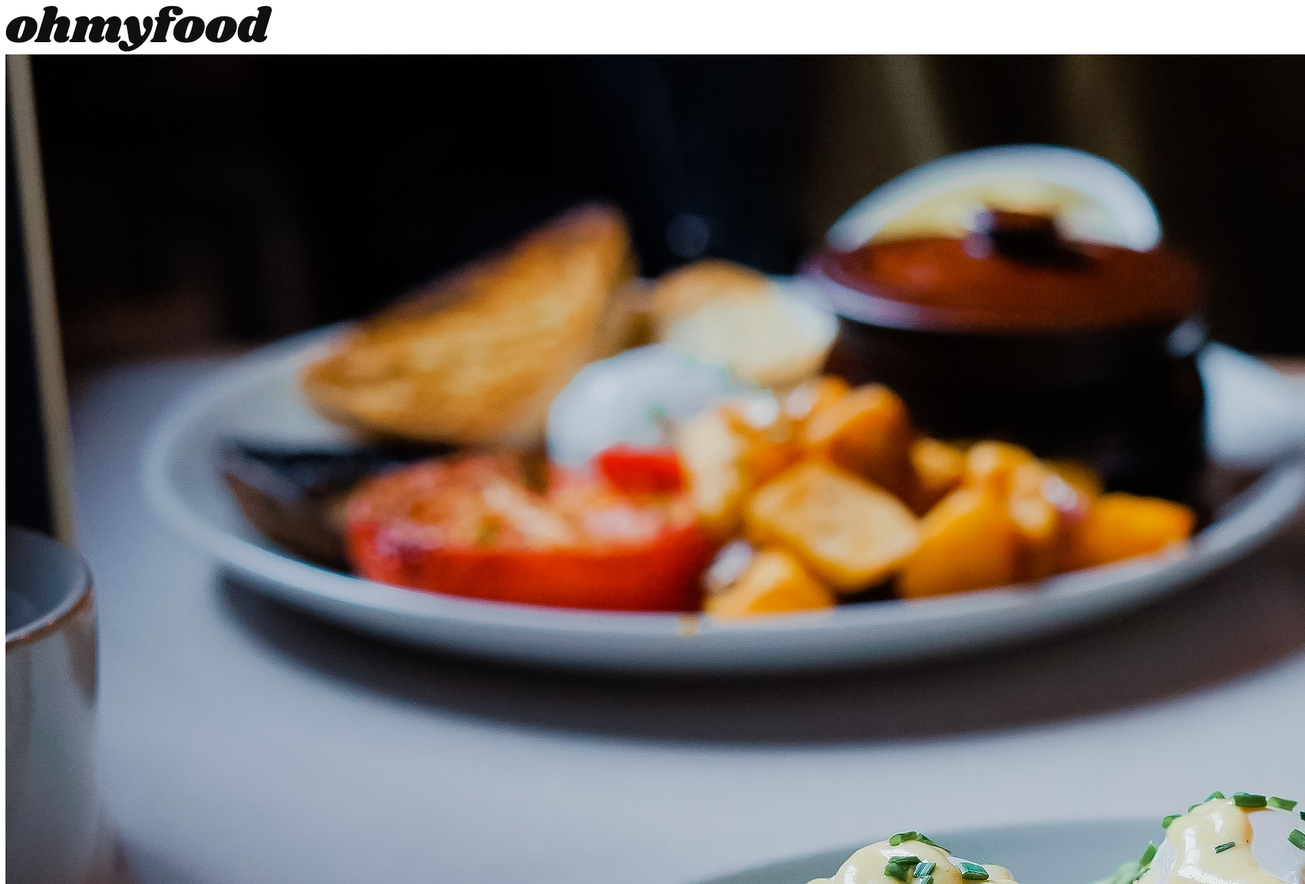
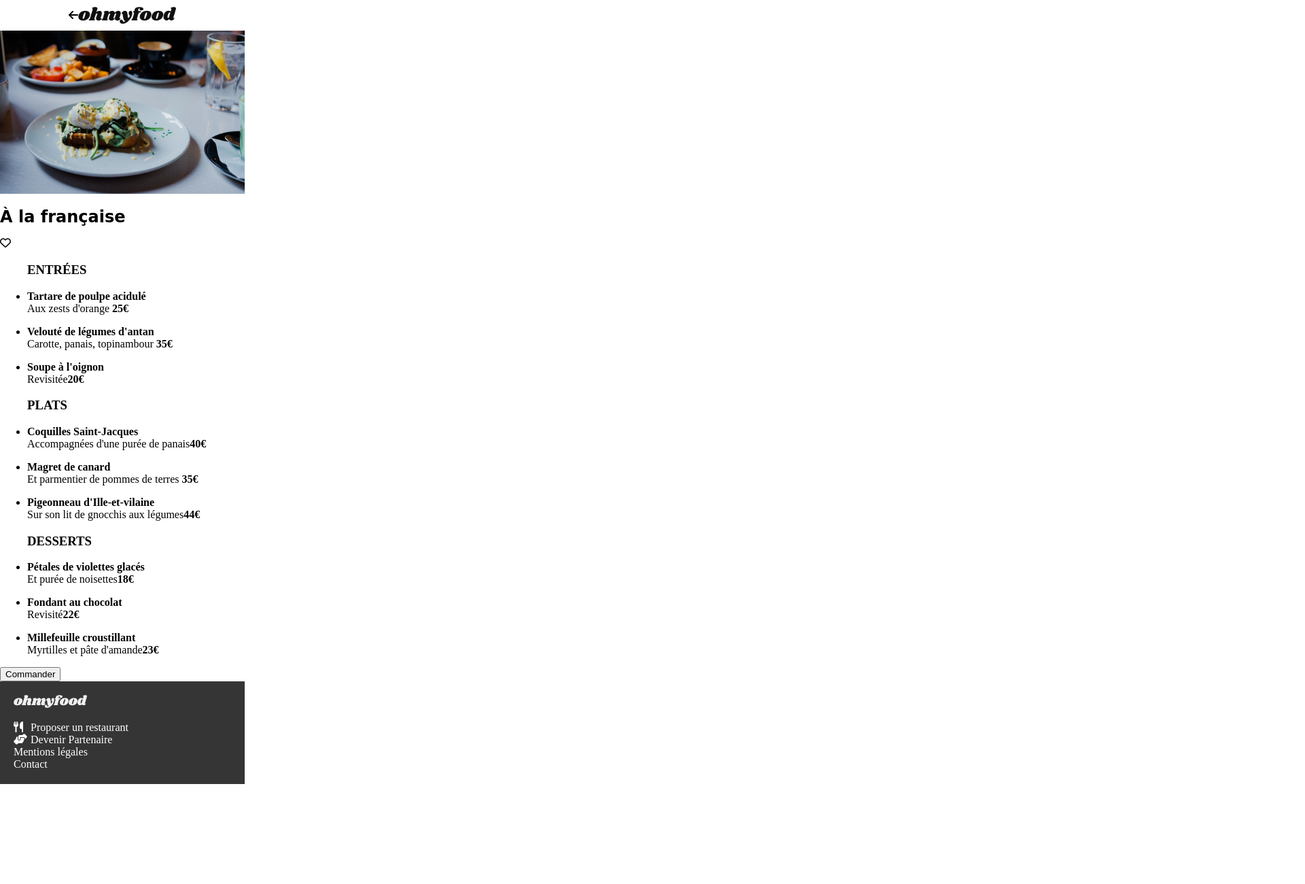
Before and after one commit to Ivory-Kain/JAKOBEKWojtek_01022021, a website: page a_la_française.html in a window 1280 px wide. Shown: the top 1300 px of the page at 68% size, 1920 px wide, since content can reach past the window. After the commit the page ends 1153 px from the top, so only its background shows below. Drawn offline with Linux system fonts and the light colour scheme; a web font is replaced by a local one.

Commit message:
WIP menuPages

```diff
--- a/a_la_française.html
+++ b/a_la_française.html
@@ -20,13 +20,16 @@
   <body>
     <div id="bloc_page">
       <header>
+        <i class="fas fa-arrow-left"></i>
         <img src="images/logo/ohmyfood.png" alt="logo" id="logo" />
-        <img
-          src="images/restaurants/toa-heftiba-DQKerTsQwi0-unsplash.jpg"
-          alt="headImg"
-        />
       </header>
       <main>
+        <div class="restaurantPicture">
+          <img
+            src="images/restaurants/toa-heftiba-DQKerTsQwi0-unsplash.jpg"
+            alt="headImg"
+          />
+        </div>
         <div class="menu">
           <h1>À la française</h1>
           <div class="heart"><i class="far fa-heart"></i></div>
@@ -105,19 +108,19 @@
         </div>
       </main>
       <footer>
-        <img src="images/logo/ohmyfood.png" alt="logo" id="logo" />
+        <img src="images/logo/ohmyfood.png" alt="logo" id="footLogo" />
         <nav>
           <ul>
-            <li>
+            <li class="about">
               <i class="fas fa-utensils"></i
               ><a href="#">Proposer un restaurant</a><br />
             </li>
-            <li>
+            <li class="about">
               <i class="fas fa-hands-helping"></i
               ><a href="#">Devenir Partenaire</a><br />
             </li>
             <li><a href="#">Mentions légales</a><br /></li>
-            <li><a href="#">Contact</a><br /></li>
+            <li><a href="mailto:teklin@hotmail.fr">Contact</a><br /></li>
           </ul>
         </nav>
       </footer>
--- a/sass/style.scss
+++ b/sass/style.scss
@@ -203,7 +203,7 @@ main {
         left: 0;
         color: black;
         font-size: 25px;
-        transition-duration: 1.5s;
+        transition-duration: 1s;
 
     }
 
@@ -216,7 +216,7 @@ main {
         -webkit-background-clip: text;
         -webkit-text-fill-color: transparent;
         opacity: 0;
-        transition-duration: 1.5s;
+        transition-duration: 1s;
 
 
     }
--- a/sass/style_2.scss
+++ b/sass/style_2.scss
@@ -1,6 +1,73 @@
-body{
-    width: 100%;
+#bloc_page {
+	width: 360px;
 }
-h1{
-    font-family: 'Shrikhand', cursive;
+body {
+	width: 100%;
+	margin: 0;
 }
+h1 {
+	font-family: 'Shrikhand', cursive;
+	font-size: x-large;
+}
+header {
+	display: flex;
+	flex-direction: row;
+	align-items: center;
+	justify-content: center;
+}
+#logo {
+	width: 40%;
+	margin-top: 10px;
+	margin-bottom: 10px;
+}
+img {
+	width: 100%;
+}
+main {
+	height: auto;
+}
+
+footer {
+    background-color: #353535;
+
+    img {
+        width: 30%;
+        height: auto;
+        filter: invert(1);
+        -webkit-filter: invert(1);
+        -moz-filter: invert(1);
+        -o-filter: invert(1);
+        -ms-filter: invert(1);
+        margin: 20px 0 0 20px;
+    }
+
+    ul {
+        color: white;
+        text-decoration: white;
+        list-style: none;
+        margin-bottom: 0;
+        padding-bottom: 20px;
+        padding-left: 20px;
+    }
+}
+
+nav {
+    position: relative;
+}
+
+.about {
+    a {
+        position: absolute;
+        left: 45px;
+    }
+}
+
+ul {
+    li {
+        a {
+            text-decoration: none;
+            color: white;
+            border-bottom: none;
+        }
+    }
+}
```
Also changed, not shown: index.html (+1 -4 lines), la_note_enchantee.html (+11 -8 lines), la_palette_du_gout.html (+11 -8 lines), le_delice_des_sens.html (+11 -8 lines), css/style.css, css/style_2.css, 2 other files.
